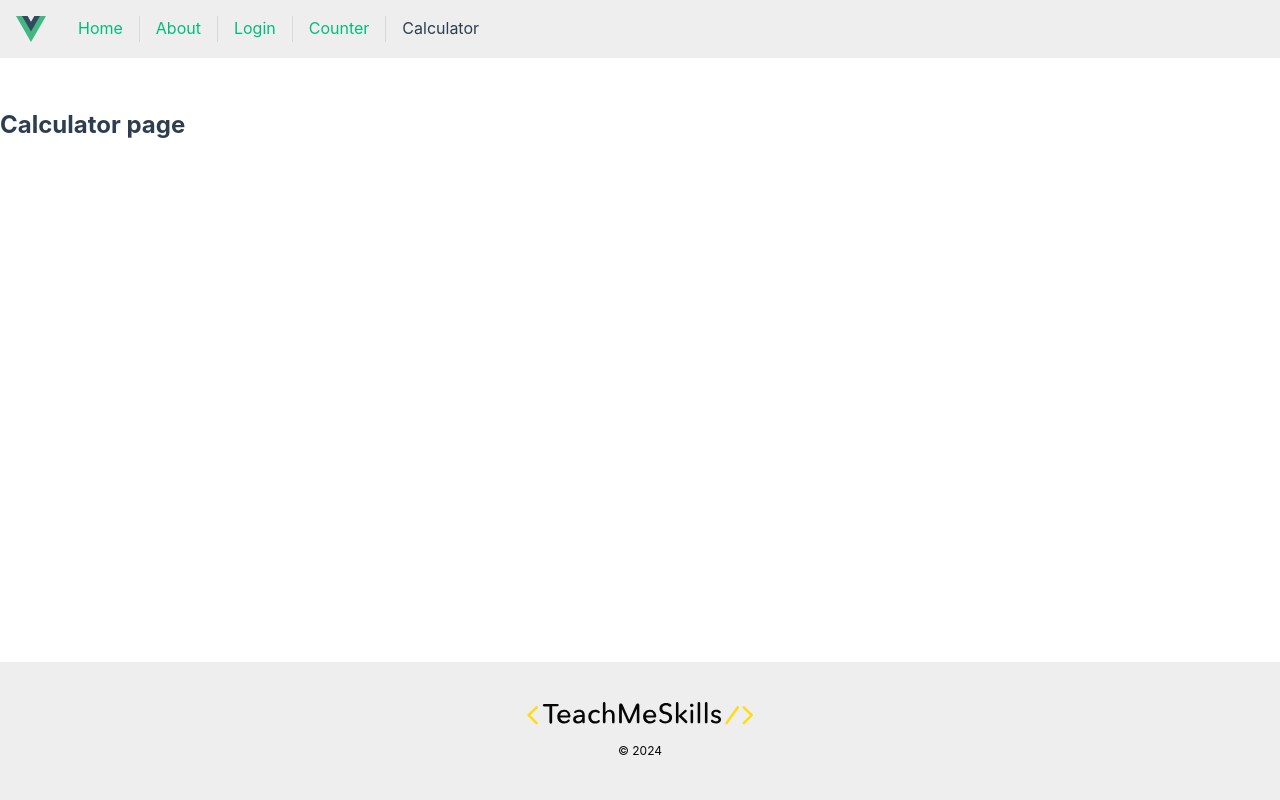
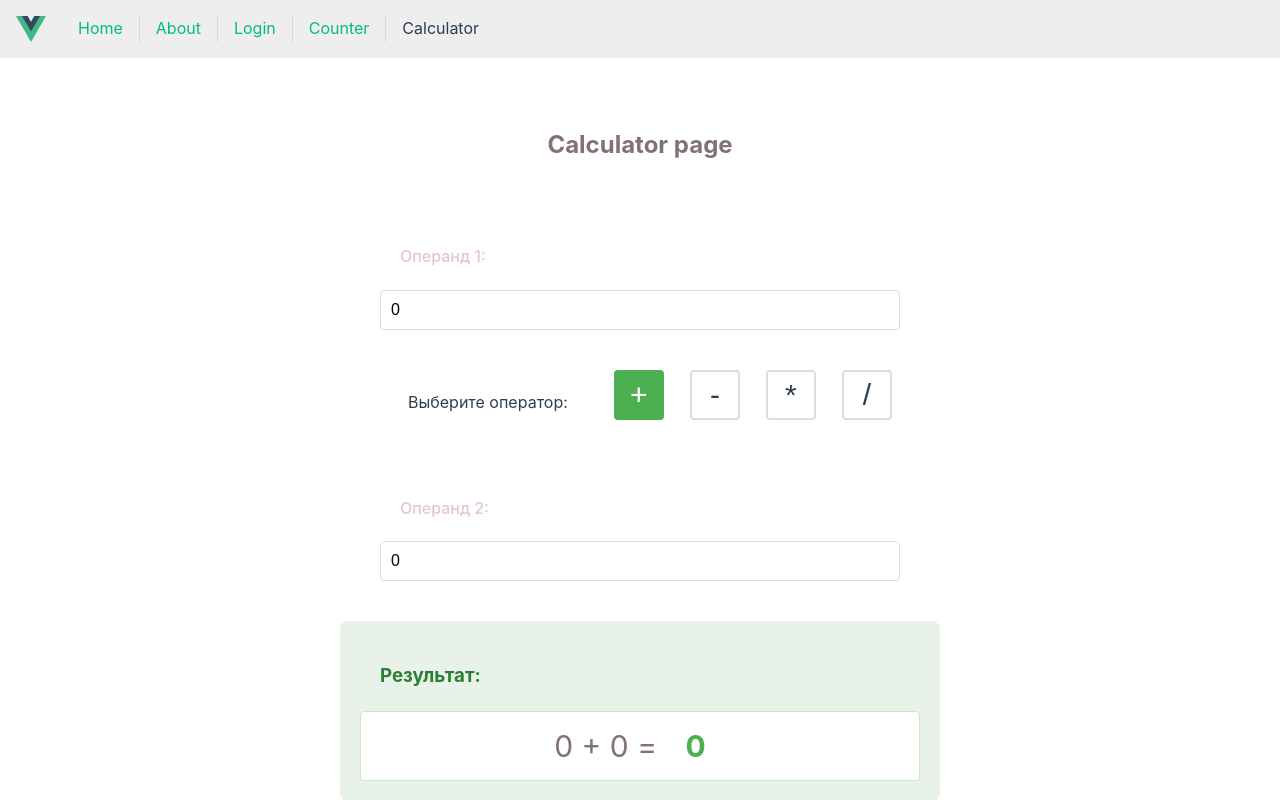
Before and after one commit to Yuri-Kuichik/wd17_vue_app, a Vue app: page /calculator in a window 1280 px wide. Shown: the top 800 px of the page. Built offline with nearby package versions, Linux system fonts and the light colour scheme.

Commit message:
TatsianaNushchyk commit

```diff
--- a/index.html
+++ b/index.html
@@ -7,7 +7,8 @@
     <title>Vite App</title>
   </head>
   <body>
-    <div id="app"></div>
+    <div id="app">
+    </div>
     <script type="module" src="/src/main.js"></script>
   </body>
 </html>
--- a/src/pages/CalculatorPage.vue
+++ b/src/pages/CalculatorPage.vue
@@ -8,7 +8,29 @@ export default {
 
   data() {
     return {
-      count: 0
+      operand1: 0,
+      operand2: 0,
+      operator: '+',
+      operators: ['+', '-', '*', '/']
+    }
+  },
+
+  computed: {
+    result() {
+      const op1 = this.operand1 || 0;
+      const op2 = this.operand2 || 0;
+
+      switch(this.operator) {
+        case '+': return op1 + op2;
+        case '-': return op1 - op2;
+        case '*': return op1 * op2;
+        case '/': return op2 !== 0 ? op1 / op2 : 'Деление на ноль запрещено!';
+        default: return 0;
+      }
+    },
+
+    expression() {
+      return `${this.operand1} ${this.operator} ${this.operand2}`
     }
   }
 }
@@ -18,6 +40,136 @@ export default {
   <BaseLayout>
     <h2>Calculator page</h2>
 
+    <div class="inputs">
+      <div class="input-group">
+        <p>Операнд 1:</p>
+        <input
+          type="number"
+          v-model.number="operand1"
+          placeholder="Введите первое число"
+        >
+      </div>
+
+      <div class="operators">
+        <p>Выберите оператор:</p>
+        <button
+          v-for='op in operators'
+          :key="op"
+          :class="['operator-btn', { active: operator === op }]"
+          @click="operator = op"
+        >
+          {{ op }}
+        </button>
+      </div>
+
+      <div class="input-group">
+          <p>Операнд 2:</p>
+          <input
+            type="number"
+            v-model.number="operand2"
+            placeholder="Введите второе число"
+          >
+        </div>
+    </div>
+
+    <div class="result">
+      <h3>Результат:</h3>
+      <div class="result-value">
+        {{ expression }} = <strong>{{ result }}</strong>
+      </div>
+    </div>
   </BaseLayout>
 
 </template>
+
+<style scoped>
+* {
+  max-width: 600px;
+  margin: 0 auto;
+  padding: 20px;
+}
+
+h2 {
+  text-align: center;
+  color: #827272;
+}
+
+.inputs {
+  padding: 20px;
+  border-radius: 8px;
+}
+
+.input-group p {
+  display: block;
+  font-weight: 500;
+  color: #e4c6c6;
+}
+
+.input-group input {
+  width: 100%;
+  padding: 10px;
+  border: 1px solid #ddd;
+  border-radius: 4px;
+  font-size: 16px;
+  box-sizing: border-box;
+}
+
+.input-group input:focus {
+  outline: none;
+  border-color: #4caf50;
+}
+
+.operators {
+  display: flex;
+  justify-content: center;
+  text-align: center;
+  gap: 10px;
+}
+
+.operator-btn {
+  width: 50px;
+  height: 50px;
+  font-size: 30px;
+  display: flex;
+  justify-content: center;
+  align-items: center;
+  border: 2px solid #ddd;
+  background: white;
+  border-radius: 4px;
+  cursor: pointer;
+  transition: all 0.3s;
+}
+
+.operator-btn:hover {
+  transform: translateY(-2px);
+}
+
+.operator-btn.active {
+  background: #4caf50;
+  color: white;
+  border-color: #4caf50;
+}
+
+.result {
+  background: #e8f2e9;
+  border-radius: 8px;
+}
+
+.result h3 {
+  color: #2e7d32;
+}
+
+.result-value {
+  font-size: 30px;
+  text-align: center;
+  padding: 10px;
+  color: #827272;
+  background: white;
+  border-radius: 4px;
+  border: 1px solid #c8e6c9;
+}
+
+.result-value strong {
+  color: #4caf50;
+}
+</style>
--- a/src/pages/CounterPage.vue
+++ b/src/pages/CounterPage.vue
@@ -10,6 +10,22 @@ export default {
     return {
       count: 0
     }
+  },
+
+  computed: {
+    doubleCount() {
+      return this.count * 2;
+    }
+  },
+
+  methods: {
+    increase() {
+      this.count++;
+    },
+
+    decrease() {
+      this.count--;
+    }
   }
 }
 </script>
@@ -18,6 +34,50 @@ export default {
   <BaseLayout>
     <h2>Counter page</h2>
 
+        <div>
+      <p>Count: {{ count }}</p>
+      <p>Double Count: {{ doubleCount }}</p>
+
+      <div class="buttons">
+        <button class="btn decrease" @click="decrease">Decrease (-1)</button>
+        <button class="btn increase" @click="increase">Increase (+1)</button>
+      </div>
+    </div>
   </BaseLayout>
 
 </template>
+
+<style scoped>
+.buttons {
+  display: flex;
+  gap: 10px;
+  justify-content: flex-start;
+}
+
+.btn {
+  padding: 10px 20px;
+  border: none;
+  border-radius: 4px;
+  font-size: 16px;
+  cursor: pointer;
+  transition: background-color 0.3s;
+}
+
+.decrease {
+  background-color: #f44336;
+  color: white;
+}
+
+.decrease:hover {
+  background-color: #d32f2f;
+}
+
+.increase {
+  background-color: #4caf50;
+  color: white;
+}
+
+.increase:hover {
+  background-color: #388e3c;
+}
+</style>
```
